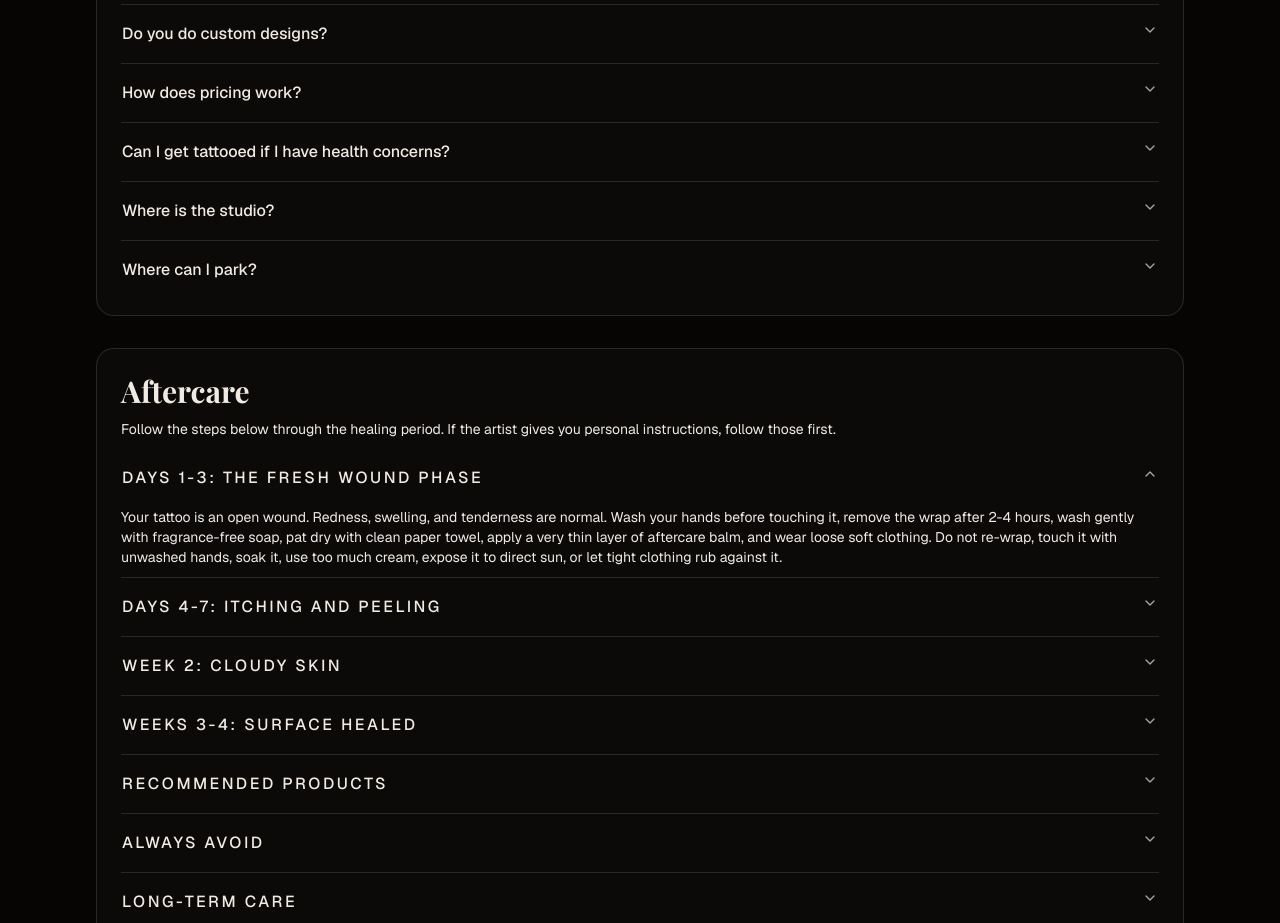
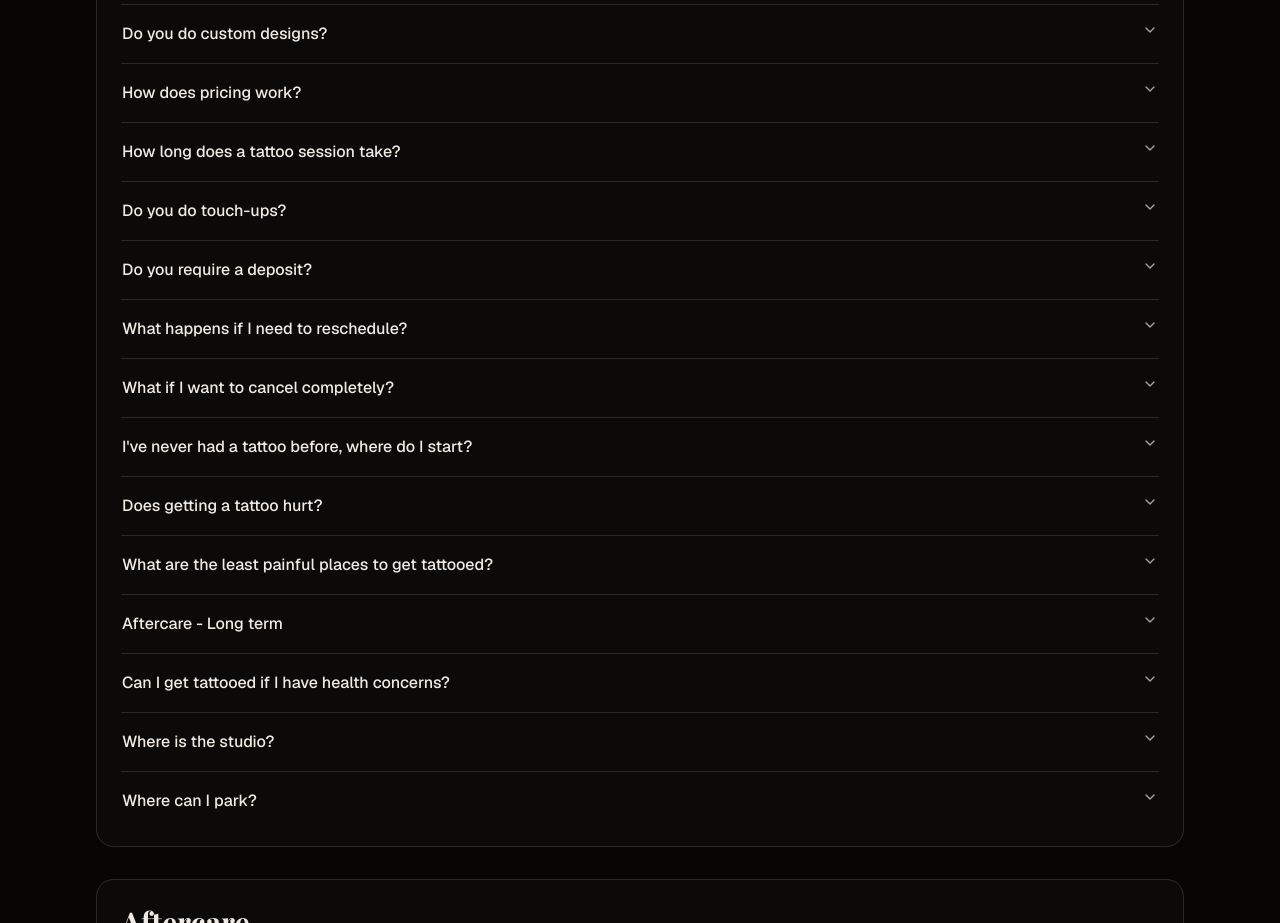
Before and after one commit to YmiaDKA/InfinityTattoo, a Next.js app: page / in a window 1280 px wide. Shown: the part 4920-5843 px from the top of the page. Built offline with nearby package versions, Linux system fonts and the light colour scheme.

Commit message:
Add FAQ entries

```diff
--- a/src/app/page.tsx
+++ b/src/app/page.tsx
@@ -108,6 +108,78 @@ const faqItems: FaqItem[] = [
       "Price depends on size, detail, placement, and time. You get a clearer estimate during the consultation.",
     answerNo:
       "Pris avhenger av størrelse, detaljnivå, plassering og tidsbruk. Du får et tydeligere estimat under konsultasjonen.",
+  },
+  {
+    questionEn: "How long does a tattoo session take?",
+    questionNo: "How long does a tattoo session take?",
+    answerEn:
+      "Session length depends on the size and complexity of the piece. A small tattoo can take 1-2 hours, while larger realistic work or full sleeves are split across multiple sessions of 5-6 hours each. We'll give you a clear time estimate during your consultation.",
+    answerNo:
+      "Session length depends on the size and complexity of the piece. A small tattoo can take 1-2 hours, while larger realistic work or full sleeves are split across multiple sessions of 5-6 hours each. We'll give you a clear time estimate during your consultation.",
+  },
+  {
+    questionEn: "Do you do touch-ups?",
+    questionNo: "Do you do touch-ups?",
+    answerEn:
+      "Yes. If your tattoo needs a touch-up after healing, contact us within 1 month of your session. Touch-ups on work done at Infinity Tattoo are free of charge, as long as aftercare instructions were followed correctly.",
+    answerNo:
+      "Yes. If your tattoo needs a touch-up after healing, contact us within 1 month of your session. Touch-ups on work done at Infinity Tattoo are free of charge, as long as aftercare instructions were followed correctly.",
+  },
+  {
+    questionEn: "Do you require a deposit?",
+    questionNo: "Do you require a deposit?",
+    answerEn:
+      "Yes. A deposit is required to secure your booking and cover the time spent on your custom design. The deposit amount is typically NOK 500-1000 depending on the size of the project. Your deposit is deducted from the final price of your tattoo and it is non-refundable.",
+    answerNo:
+      "Yes. A deposit is required to secure your booking and cover the time spent on your custom design. The deposit amount is typically NOK 500-1000 depending on the size of the project. Your deposit is deducted from the final price of your tattoo and it is non-refundable.",
+  },
+  {
+    questionEn: "What happens if I need to reschedule?",
+    questionNo: "What happens if I need to reschedule?",
+    answerEn:
+      "Life happens, we understand. If you need to reschedule, contact us at least 48 hours before your appointment and your deposit will be transferred to your new date. Cancellations with less than 48 hours notice will forfeit the deposit.",
+    answerNo:
+      "Life happens, we understand. If you need to reschedule, contact us at least 48 hours before your appointment and your deposit will be transferred to your new date. Cancellations with less than 48 hours notice will forfeit the deposit.",
+  },
+  {
+    questionEn: "What if I want to cancel completely?",
+    questionNo: "What if I want to cancel completely?",
+    answerEn:
+      "If you cancel your appointment entirely, the deposit is non-refundable. This covers the design time and the slot that was held for you. If you have any concerns before your appointment, always reach out to us. We'd rather find a solution than lose you as a client.",
+    answerNo:
+      "If you cancel your appointment entirely, the deposit is non-refundable. This covers the design time and the slot that was held for you. If you have any concerns before your appointment, always reach out to us. We'd rather find a solution than lose you as a client.",
+  },
+  {
+    questionEn: "I've never had a tattoo before, where do I start?",
+    questionNo: "I've never had a tattoo before, where do I start?",
+    answerEn:
+      "Start by booking a consultation. You don't need to have everything figured out, just bring a rough idea, a feeling, or some reference images and we'll build the concept together. First-time clients are always welcome at Infinity Tattoo and we'll walk you through every step of the process so you know exactly what to expect.",
+    answerNo:
+      "Start by booking a consultation. You don't need to have everything figured out, just bring a rough idea, a feeling, or some reference images and we'll build the concept together. First-time clients are always welcome at Infinity Tattoo and we'll walk you through every step of the process so you know exactly what to expect.",
+  },
+  {
+    questionEn: "Does getting a tattoo hurt?",
+    questionNo: "Does getting a tattoo hurt?",
+    answerEn:
+      "Honestly yes, but it's very manageable for most people. Pain varies depending on placement. Areas like the outer arm, thigh, and back are generally easier. Areas like the ribs, inner arm, hands, and neck are more sensitive. Most clients are surprised by how bearable it actually is once they're in the chair. We work at a pace that's comfortable for you.",
+    answerNo:
+      "Honestly yes, but it's very manageable for most people. Pain varies depending on placement. Areas like the outer arm, thigh, and back are generally easier. Areas like the ribs, inner arm, hands, and neck are more sensitive. Most clients are surprised by how bearable it actually is once they're in the chair. We work at a pace that's comfortable for you.",
+  },
+  {
+    questionEn: "What are the least painful places to get tattooed?",
+    questionNo: "What are the least painful places to get tattooed?",
+    answerEn:
+      "The outer upper arm, outer thigh, shoulder, calf, and upper back are generally the least painful areas. These are also great placements for large realistic pieces. If you're getting your first tattoo and want to ease into it, these are the spots we'd recommend starting with.",
+    answerNo:
+      "The outer upper arm, outer thigh, shoulder, calf, and upper back are generally the least painful areas. These are also great placements for large realistic pieces. If you're getting your first tattoo and want to ease into it, these are the spots we'd recommend starting with.",
+  },
+  {
+    questionEn: "Aftercare - Long term",
+    questionNo: "Aftercare - Long term",
+    answerEn:
+      "Once fully healed, usually after 3-4 weeks, always apply SPF sunscreen over your tattoo when exposed to sunlight. Sun is the number one enemy of tattoo longevity, especially for black & grey realism. Keep your skin moisturized regularly and your tattoo will stay sharp and contrasted for years.",
+    answerNo:
+      "Once fully healed, usually after 3-4 weeks, always apply SPF sunscreen over your tattoo when exposed to sunlight. Sun is the number one enemy of tattoo longevity, especially for black & grey realism. Keep your skin moisturized regularly and your tattoo will stay sharp and contrasted for years.",
   },
   {
     questionEn: "Can I get tattooed if I have health concerns?",
```
